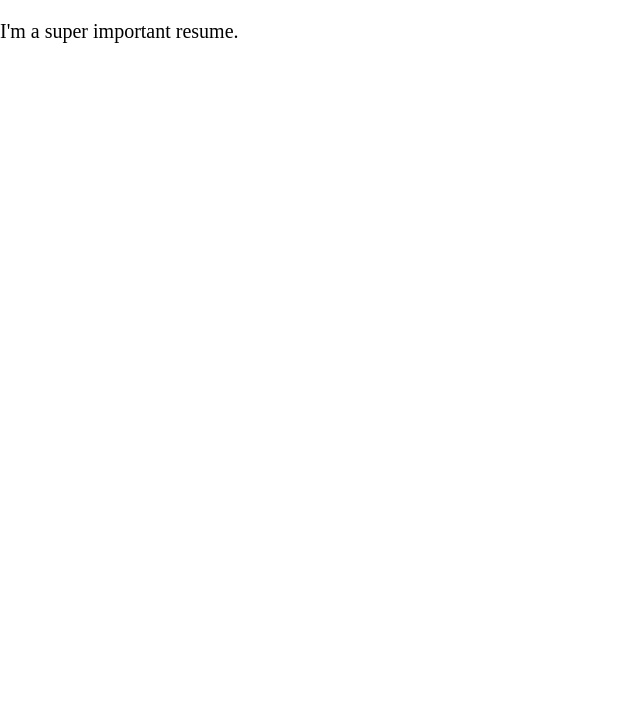
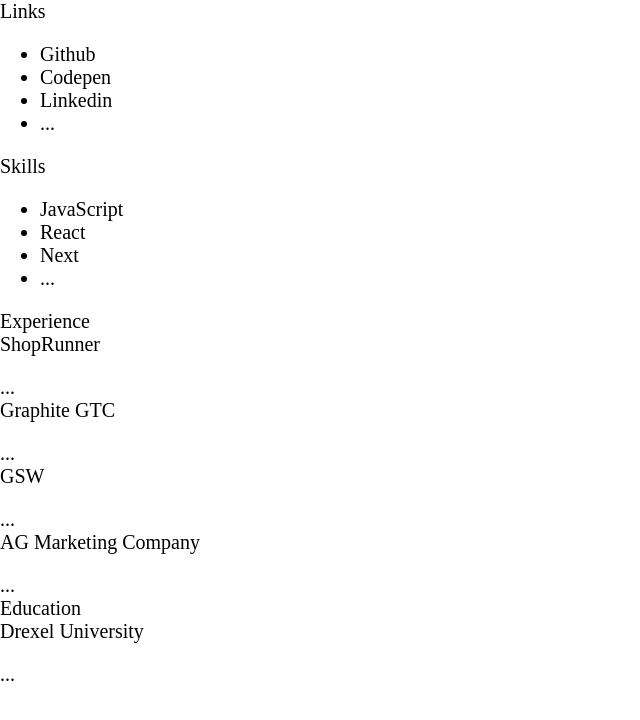
Before and after one commit to azinasili/azinasili.com, a Next.js app: page /resume in a window 1280 px wide. Shown: the top 720 px of the page, without its empty margins (0-640 px from the left). Built offline with nearby package versions, Linux system fonts and the light colour scheme.

Commit message:
add some content

```diff
--- a/pages/resume.tsx
+++ b/pages/resume.tsx
@@ -3,9 +3,32 @@ import type { NextPage } from 'next';
 
 const ResumePage: NextPage = () => (
   <section>
-    <p>
-      I&apos;m a super important resume.
-    </p>
+    <h1>Links</h1>
+    <ul>
+      <li>Github</li>
+      <li>Codepen</li>
+      <li>Linkedin</li>
+      <li>...</li>
+    </ul>
+    <h2>Skills</h2>
+    <ul>
+      <li>JavaScript</li>
+      <li>React</li>
+      <li>Next</li>
+      <li>...</li>
+    </ul>
+    <h2>Experience</h2>
+    <h3>ShopRunner</h3>
+    <p>...</p>
+    <h3>Graphite GTC</h3>
+    <p>...</p>
+    <h3>GSW</h3>
+    <p>...</p>
+    <h3>AG Marketing Company</h3>
+    <p>...</p>
+    <h2>Education</h2>
+    <h3>Drexel University</h3>
+    <p>...</p>
   </section>
 );
 
```
